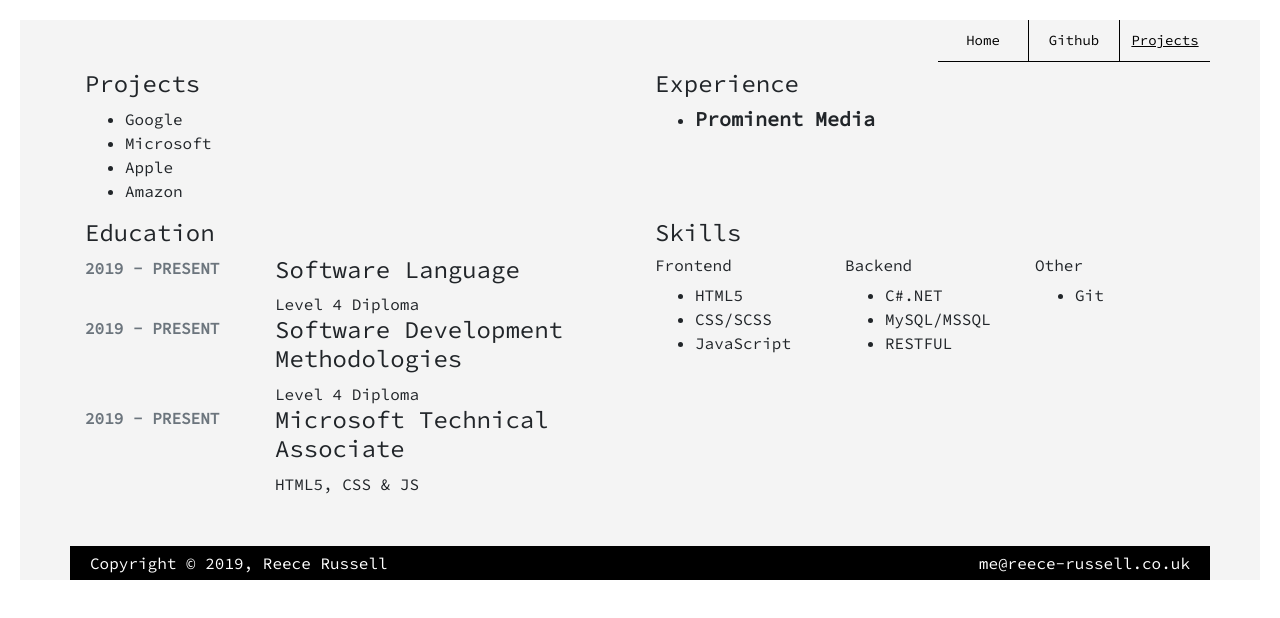
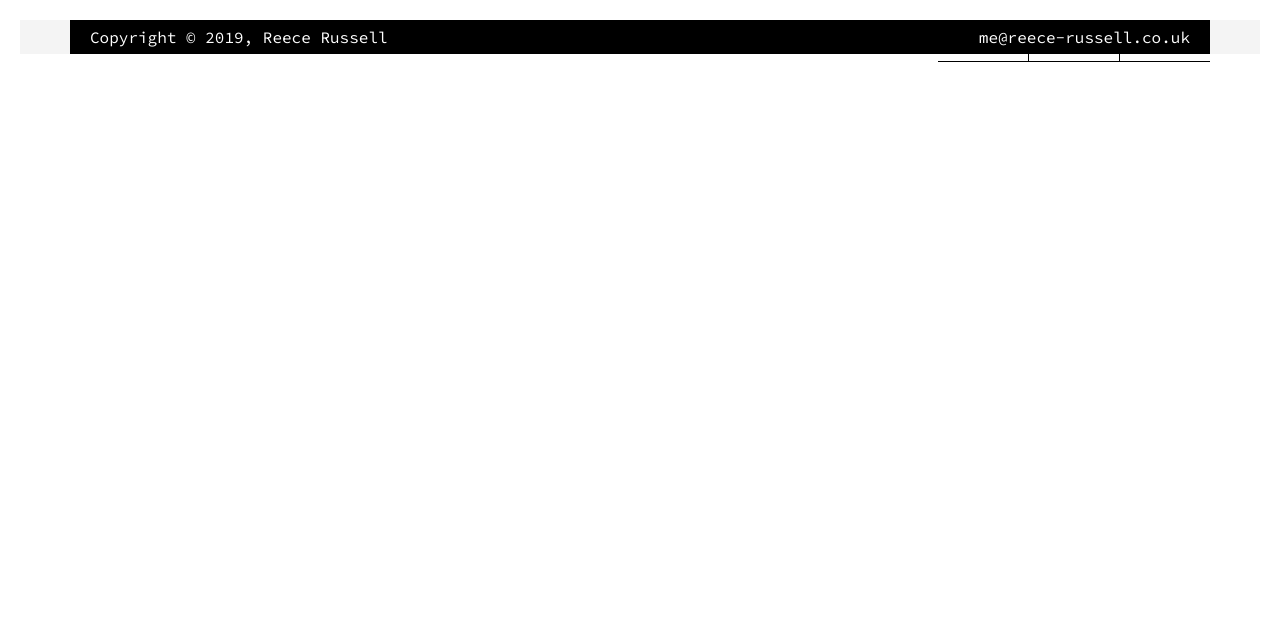
Before and after one commit to reecerussell/ReeceRussell, a Next.js app: page /projects in a window 1280 px wide. Shown: the top 618 px of the page. Built offline with nearby package versions, Linux system fonts and the light colour scheme.

Commit message:
Umm backlog of updates

```diff
--- a/components/About.js
+++ b/components/About.js
@@ -7,9 +7,9 @@ export default class About extends React.Component {
         return (
             <Row id="about">
                 <Col>
-                    <h4>
+                    <h3>
                         About me
-                    </h4>
+                    </h3>
                     <div className="tab"></div>
                     <p className="text-justify">
                         I am an apprentice software developer at a small company called Prominent Media while studying software development. My primary focus is on ASP.NET web applications, working with C# and SQL. From time to time, I explore the realms of Xamarin and working with web sockets and restful APIs. However, ASP.NET Core is my current obsession.
--- a/components/Projects.js
+++ b/components/Projects.js
@@ -1,5 +1,5 @@
 import React from 'react';
-import {Row, Col, Table} from 'reactstrap';
+import {Row, Col} from 'reactstrap';
 import '../static/css/projects.css';
 
 export default class Projects extends React.Component {
@@ -8,95 +8,36 @@ export default class Projects extends React.Component {
     }
 
     render () {
-        return (
-            <Row style={{padding: "50px 0"}}>
-                <Col md="6">
-                    <h4>Projects</h4>
-                    <ul>
-                        <li>Google</li>
-                        <li>Microsoft</li>
-                        <li>Apple</li>
-                        <li>Amazon</li>
-                    </ul>
-                </Col>
-                <Col md="6">
-                    <h4>Experience</h4>
-                    <ul className="list">
-                        <li className="list-item">
-                            <h5><b>Prominent Media</b></h5>
-                        </li>
-                    </ul>
-                </Col>
-                <Col md="6">
-                    <h4>Education</h4>
+
+        const hasProjects = this.props.projects != null &&
+                            this.props.projects.length > 0 &&
+                            this.props.projects != undefined;
+
+        const content = hasProjects ? (
+            <Row id="projects" style={{borderTop:"1px black dotted", borderBottom:"1px black dotted", padding: "50px 0"}}>
+                <Col>
+                <h3>Projects</h3>
+                <div className="tab"></div>
                     <Row>
-                        <Col sm="4">
-                            <strong className="text-muted">2019 - PRESENT</strong>
+                        {this.props.projects.map((proj, key) => (
+                        <Col md="6" key={key}>
+                            <Row>
+                                <Col sm="6">
+                                    <img src={proj.imageUrl} style={{width:"100%", maxHeight:"300px"}} />
+                                </Col>
+                                <Col sm="6">
+                                    <h4>{proj.name}</h4>
+                                    <p>{proj.description.replace("\n", "<br />")}</p>
+                                    <a href={proj.githubLink} className="btn-source">View Source</a>
+                                </Col>
+                            </Row>
                         </Col>
-                        <Col sm="8">
-                            <h4>
-                                Software Language
-                            </h4>
-                            <span>
-                                Level 4 Diploma
-                            </span>
-                        </Col>
-                    </Row>
-                    <Row>
-                        <Col sm="4">
-                            <strong className="text-muted">2019 - PRESENT</strong>
-                        </Col>
-                        <Col sm="8">
-                            <h4>
-                                Software Development Methodologies
-                            </h4>
-                            <span>
-                                Level 4 Diploma
-                            </span>
-                        </Col>
-                    </Row>
-                    <Row>
-                        <Col sm="4">
-                            <strong className="text-muted">2019 - PRESENT</strong>
-                        </Col>
-                        <Col sm="8">
-                            <h4>
-                                Microsoft Technical Associate
-                            </h4>
-                            <span>
-                                HTML5, CSS &amp; JS
-                            </span>
-                        </Col>
-                    </Row>
-                </Col>
-                <Col md="6">
-                    <h4>Skills</h4>
-                    <Row>
-                        <Col sm="4">
-                            <h6>Frontend</h6>
-                            <ul>
-                                <li>HTML5</li>
-                                <li>CSS/SCSS</li>
-                                <li>JavaScript</li>
-                            </ul>
-                        </Col>
-                        <Col sm="4">
-                            <h6>Backend</h6>
-                            <ul>
-                                <li>C#.NET</li>
-                                <li>MySQL/MSSQL</li>
-                                <li>RESTFUL</li>
-                            </ul>
-                        </Col>
-                        <Col sm="4">
-                            <h6>Other</h6>
-                            <ul>
-                                <li>Git</li>
-                            </ul>
-                        </Col>
+                        ))}
                     </Row>
                 </Col>
             </Row>
-        );
+        ) : ""
+
+        return (content);
     }
 }
--- a/next.config.js
+++ b/next.config.js
@@ -3,12 +3,11 @@
 
 const withCSS = require('@zeit/next-css')
 const withImages = require('next-images')
+const withSass = require('@zeit/next-sass')
 const compose = require("next-compose")
 
 module.exports = compose([
   [withCSS, {}],
   [withImages, {}],
-  {
-    target: 'serverless'
-  }
+  [withSass, {}]
 ])
--- a/package.json
+++ b/package.json
@@ -21,11 +21,14 @@
   "license": "ISC",
   "dependencies": {
     "@zeit/next-css": "^1.0.1",
+    "@zeit/next-sass": "^1.0.1",
     "bootstrap": "^4.3.1",
     "express": "^4.16.4",
+    "isomorphic-unfetch": "^3.0.0",
     "next": "^8.0.4-canary.26",
     "next-compose": "0.0.2",
     "next-images": "^1.1.1",
+    "node-sass": "^4.11.0",
     "react": "^16.8.5",
     "react-dom": "^16.8.5",
     "reactstrap": "^7.1.0"
--- a/static/css/projects.css
+++ b/static/css/projects.css
@@ -0,0 +1,28 @@
+.btn-source {
+    background-color:transparent;
+    color:#000;
+    text-decoration: none;
+    border-radius: 20px;
+    border: 2px solid #000;
+    padding: 8px 18px;
+    font-size: 15px;
+    animation: none;
+}
+
+.btn-source:hover {
+    color:#fff;
+    text-decoration: underline;
+    animation: fadeIn .2s ease-in-out;
+    animation-fill-mode: forwards
+}
+
+@keyframes fadeIn {
+    0% {
+        background-color: transparent;
+        color:#000;
+    }
+    100% {
+        background-color: #000;
+        color:#fff;
+    }
+}
```
Also changed, not shown: components/Experience.js (added, +46 -0 lines), pages/index.js (+34 -5 lines), server.js (+5 -2 lines), static/css/index.css (line endings or trailing spaces), 2 other files (tests, documents, lock files or other folders).
